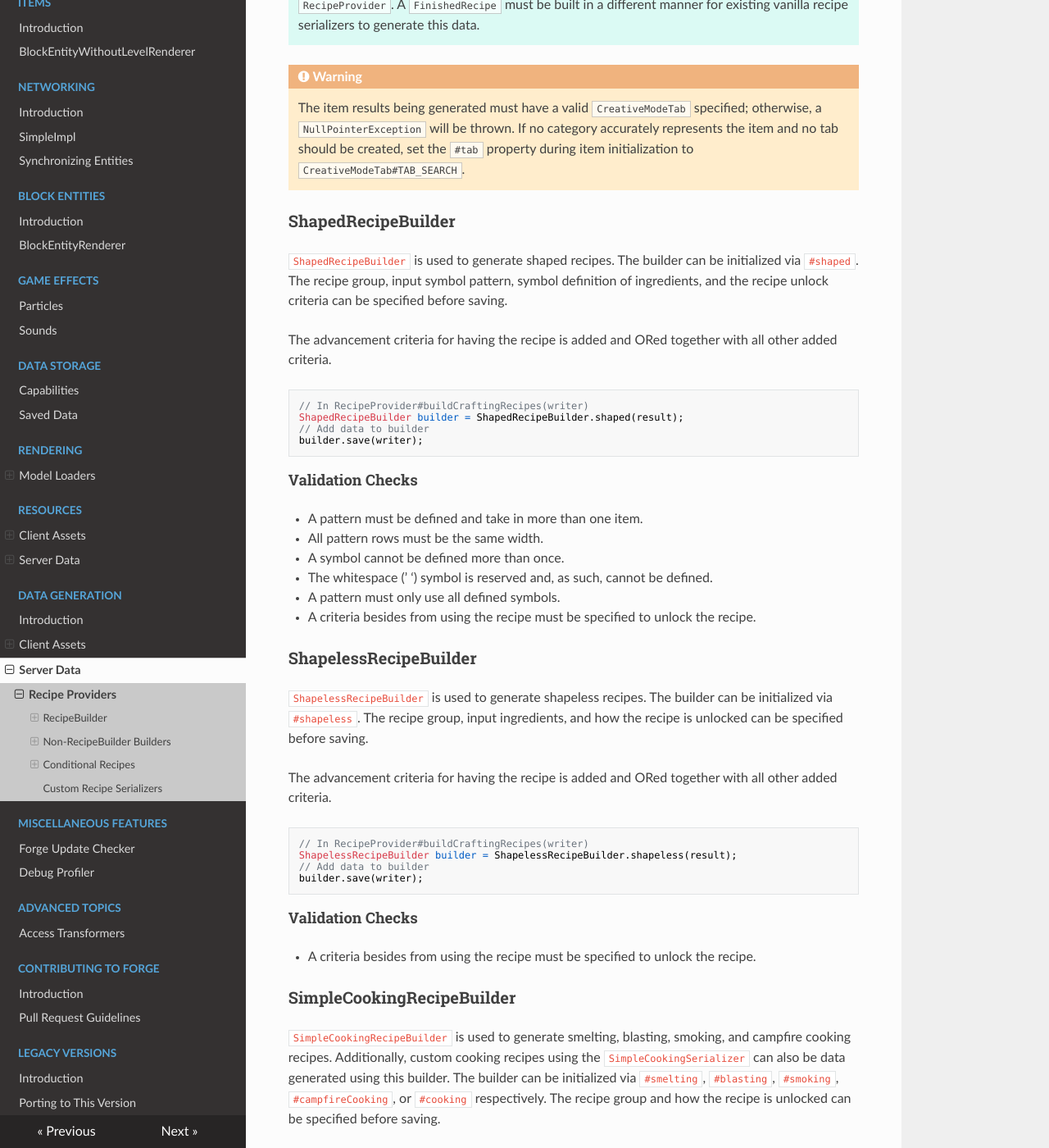
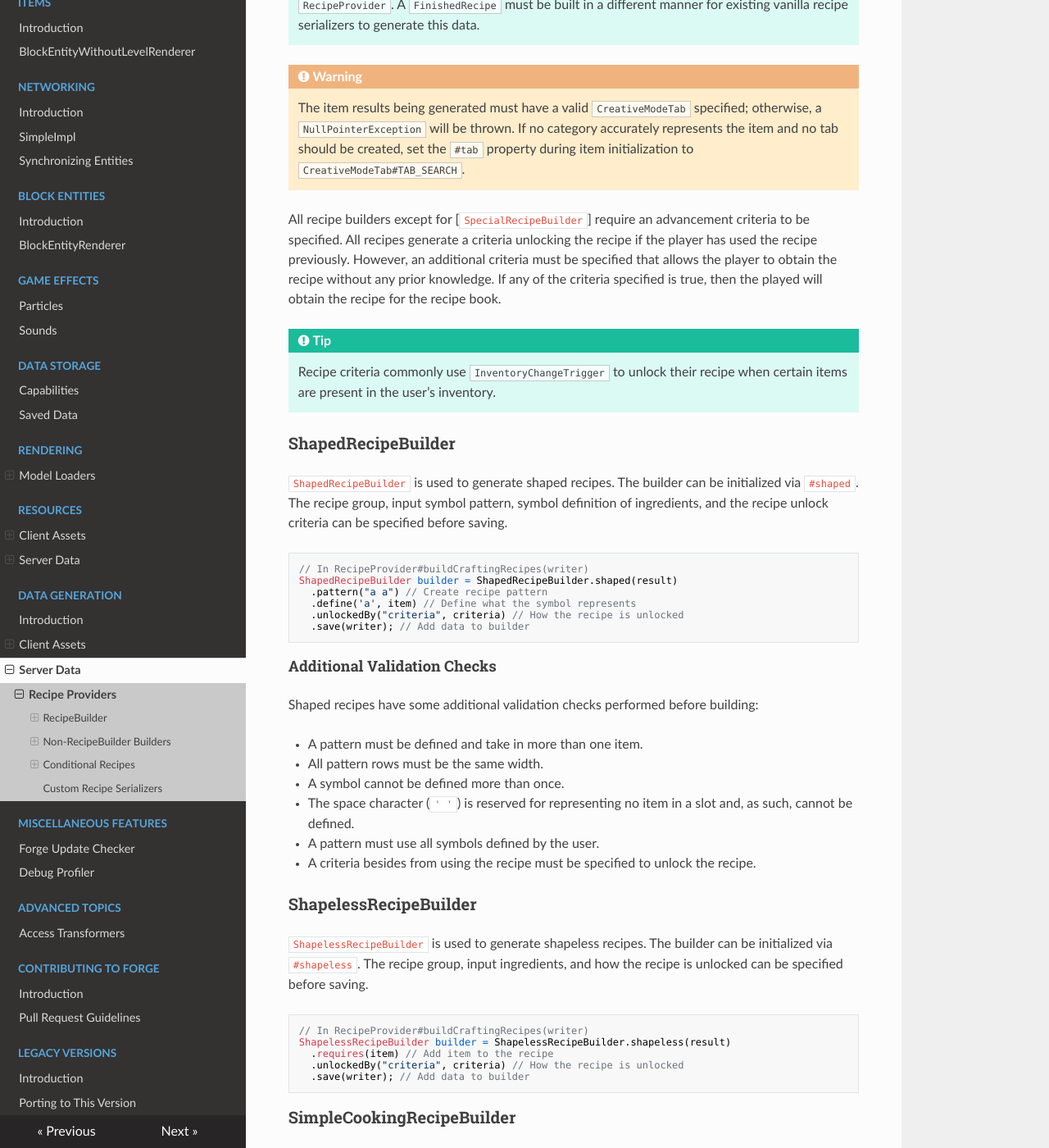
Before and after one commit to MinecraftForge/Documentation, an MkDocs documentation site: the page built from docs/datagen/server/recipes.md, in a window 1280 px wide and 1400 px high, scrolled down 559 px. Shown: the whole window at 82% size. Built offline with MkDocs 1.6.1, drawn with Linux system fonts in a browser that asks for light colours; nearby versions of some CDN libraries; some of the changed text lies outside the part shown.

Commit message:
Fix all comments from sci

````diff
--- a/docs/datagen/server/recipes.md
+++ b/docs/datagen/server/recipes.md
@@ -16,78 +16,68 @@ After implementation, the provider must be [added][datagen] to the `DataGenerato
 !!! warning
     The item results being generated must have a valid `CreativeModeTab` specified; otherwise, a `NullPointerException` will be thrown. If no category accurately represents the item and no tab should be created, set the `#tab` property during item initialization to `CreativeModeTab#TAB_SEARCH`.
 
+All recipe builders except for [`SpecialRecipeBuilder`] require an advancement criteria to be specified. All recipes generate a criteria unlocking the recipe if the player has used the recipe previously. However, an additional criteria must be specified that allows the player to obtain the recipe without any prior knowledge. If any of the criteria specified is true, then the played will obtain the recipe for the recipe book.
+
+!!! tip
+    Recipe criteria commonly use `InventoryChangeTrigger` to unlock their recipe when certain items are present in the user's inventory.
+
 ### ShapedRecipeBuilder
 
 `ShapedRecipeBuilder` is used to generate shaped recipes. The builder can be initialized via `#shaped`. The recipe group, input symbol pattern, symbol definition of ingredients, and the recipe unlock criteria can be specified before saving.
 
-The advancement criteria for having the recipe is added and ORed together with all other added criteria.
-
 ```java
 // In RecipeProvider#buildCraftingRecipes(writer)
-ShapedRecipeBuilder builder = ShapedRecipeBuilder.shaped(result);
-// Add data to builder
-builder.save(writer);
+ShapedRecipeBuilder builder = ShapedRecipeBuilder.shaped(result)
+  .pattern("a a") // Create recipe pattern
+  .define('a', item) // Define what the symbol represents
+  .unlockedBy("criteria", criteria) // How the recipe is unlocked
+  .save(writer); // Add data to builder
 ```
 
-#### Validation Checks
+#### Additional Validation Checks
+
+Shaped recipes have some additional validation checks performed before building:
 
 * A pattern must be defined and take in more than one item.
 * All pattern rows must be the same width.
 * A symbol cannot be defined more than once.
-* The whitespace (' ') symbol is reserved and, as such, cannot be defined.
-* A pattern must only use all defined symbols.
+* The space character (`' '`) is reserved for representing no item in a slot and, as such, cannot be defined.
+* A pattern must use all symbols defined by the user.
 * A criteria besides from using the recipe must be specified to unlock the recipe.
 
 ### ShapelessRecipeBuilder
 
 `ShapelessRecipeBuilder` is used to generate shapeless recipes. The builder can be initialized via `#shapeless`. The recipe group, input ingredients, and how the recipe is unlocked can be specified before saving.
 
-The advancement criteria for having the recipe is added and ORed together with all other added criteria.
-
 ```java
 // In RecipeProvider#buildCraftingRecipes(writer)
-ShapelessRecipeBuilder builder = ShapelessRecipeBuilder.shapeless(result);
-// Add data to builder
-builder.save(writer);
+ShapelessRecipeBuilder builder = ShapelessRecipeBuilder.shapeless(result)
+  .requires(item) // Add item to the recipe
+  .unlockedBy("criteria", criteria) // How the recipe is unlocked
+  .save(writer); // Add data to builder
 ```
-
-#### Validation Checks
-
-* A criteria besides from using the recipe must be specified to unlock the recipe.
 
 ### SimpleCookingRecipeBuilder
 
 `SimpleCookingRecipeBuilder` is used to generate smelting, blasting, smoking, and campfire cooking recipes. Additionally, custom cooking recipes using the `SimpleCookingSerializer` can also be data generated using this builder. The builder can be initialized via `#smelting`, `#blasting`, `#smoking`, `#campfireCooking`, or `#cooking` respectively. The recipe group and how the recipe is unlocked can be specified before saving.
 
-The advancement criteria for having the recipe is added and ORed together with all other added criteria.
-
 ```java
 // In RecipeProvider#buildCraftingRecipes(writer)
-SimpleCookingRecipeBuilder builder = SimpleCookingRecipeBuilder.smelting(input, result, experience, cookingTime);
-// Add data to builder
-builder.save(writer);
+SimpleCookingRecipeBuilder builder = SimpleCookingRecipeBuilder.smelting(input, result, experience, cookingTime)
+  .unlockedBy("criteria", criteria) // How the recipe is unlocked
+  .save(writer); // Add data to builder
 ```
-
-#### Validation Checks
-
-* A criteria besides from using the recipe must be specified to unlock the recipe.
 
 ### SingleItemRecipeBuilder
 
 `SingleItemRecipeBuilder` is used to generate stonecutting recipes. Additionally, custom single item recipes using a serializer like `SingleItemRecipe$Serializer` can also be data generated using this builder. The builder can be initialized via `#stonecutting` or through the constructor respectively. The recipe group and how the recipe is unlocked can be specified before saving.
 
-The advancement criteria for having the recipe is added and ORed together with all other added criteria.
-
 ```java
 // In RecipeProvider#buildCraftingRecipes(writer)
-SingleItemRecipeBuilder builder = SingleItemRecipeBuilder.stonecutting(input, result);
-// Add data to builder
-builder.save(writer);
+SingleItemRecipeBuilder builder = SingleItemRecipeBuilder.stonecutting(input, result)
+  .unlockedBy("criteria", criteria) // How the recipe is unlocked
+  .save(writer); // Add data to builder
 ```
-
-#### Validation Checks
-
-* A criteria besides from using the recipe must be specified to unlock the recipe.
 
 Non-`RecipeBuilder` Builders
 ----------------------------
@@ -98,18 +88,12 @@ Some recipe builders do not implement `RecipeBuilder` due to lacking features us
 
 `UpgradeRecipeBuilder` is used to generate smithing recipes. Additionally, custom upgrade recipes using a serializer like `UpgradeRecipe$Serializer` can also be data generated using this builder. The builder can be initialized via `#smithing` or through the constructor respectively. How the recipe is unlocked can be specified before saving.
 
-The advancement criteria for having the recipe is added and ORed together with all other added criteria.
-
 ```java
 // In RecipeProvider#buildCraftingRecipes(writer)
-UpgradeRecipeBuilder builder = UpgradeRecipeBuilder.smithing(base, addition, result);
-// Add data to builder
-builder.save(writer, name);
+UpgradeRecipeBuilder builder = UpgradeRecipeBuilder.smithing(base, addition, result)
+  .unlocks("criteria", criteria) // How the recipe is unlocked
+  .save(writer, name); // Add data to builder
 ```
-
-#### Validation Checks
-
-* A criteria besides from using the recipe must be specified to unlock the recipe.
 
 ### SpecialRecipeBuilder
 
@@ -117,7 +101,8 @@ builder.save(writer, name);
 
 ```java
 // In RecipeProvider#buildCraftingRecipes(writer)
-SpecialRecipeBuilder.special(dynamicRecipeSerializer).save(writer, name);
+SpecialRecipeBuilder.special(dynamicRecipeSerializer)
+  .save(writer, name); // Add data to builder
 ```
 
 Conditional Recipes
@@ -159,6 +144,8 @@ To simplify adding conditions to conditional recipes without having to construct
   // OR 'examplemod:example_item2' exists
   // AND
   // NOT FALSE
+
+  // Methods are defined by IConditionBuilder
   and(
     or(
       itemExists("examplemod", "example_item"),
@@ -183,3 +170,4 @@ Custom recipe serializers can be data generated by creating a builder that can c
 [ingredients]: ../../resources/server/recipes/ingredients.md#forge-types
 [stack]: ../../resources/server/recipes/index.md#recipe-itemstack-result
 [conditional]: ../../resources/server/conditional.md
+[special]: #specialrecipebuilder
````
Also changed, not shown: docs/resources/server/recipes/custom.md (+12 -8 lines), docs/resources/server/recipes/incode.md (+3 -4 lines), docs/resources/server/recipes/index.md (+4 -1 lines), docs/resources/server/recipes/ingredients.md (+3 -6 lines).
